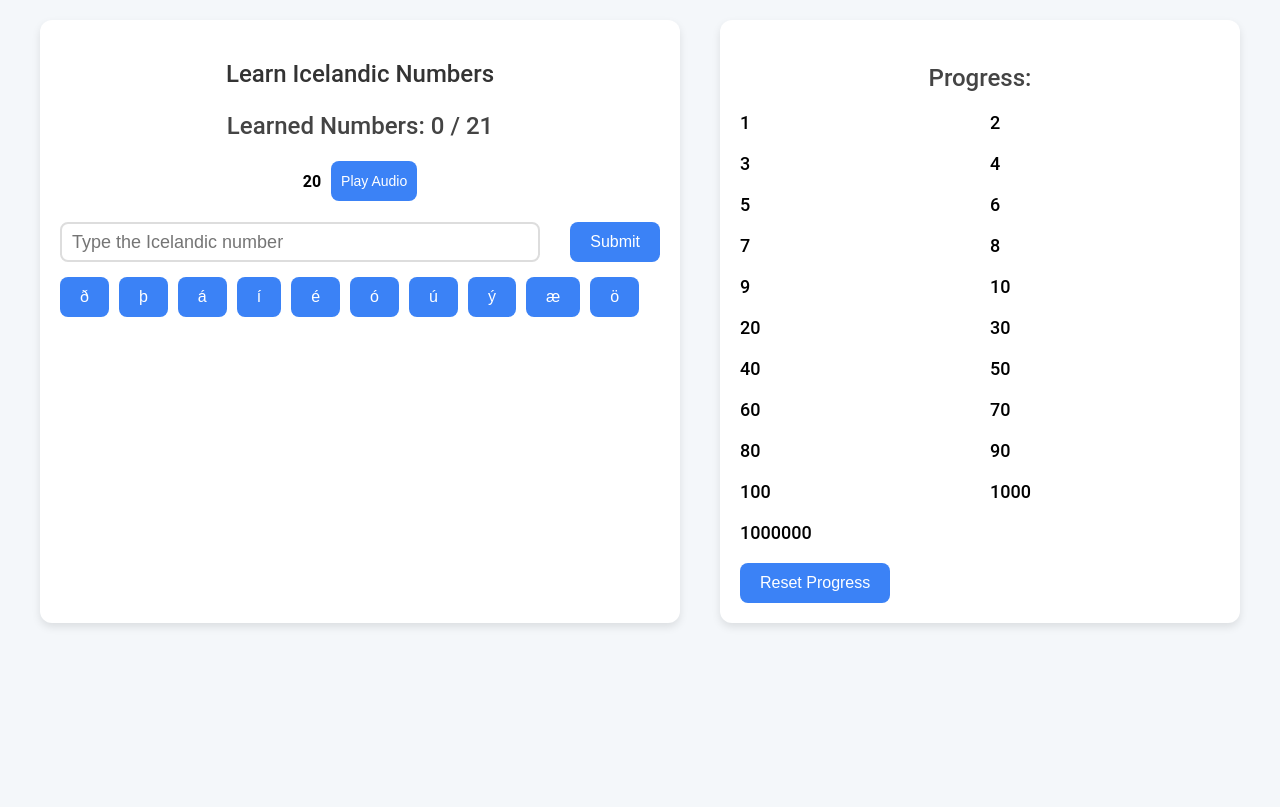
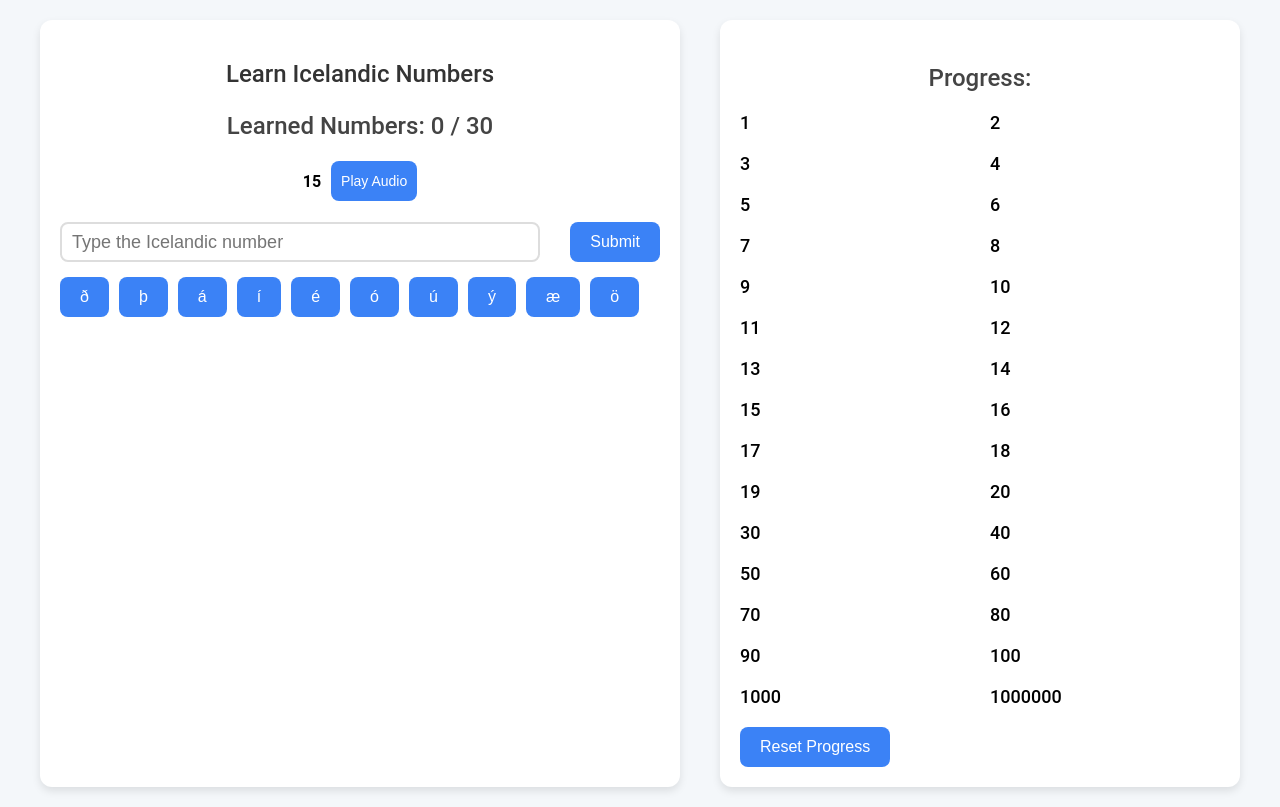
Before and after one commit to saymynamesaymyname/icelandicnumbers, a React (Create React App) app: page / in a window 1280 px wide. Built offline with nearby package versions, Linux system fonts and the light colour scheme.

Commit message:
commit chanes

```diff
--- a/src/App2.js
+++ b/src/App2.js
@@ -12,6 +12,15 @@ const numbers = [
   { "number": 8, "icelandic": "átta" },
   { "number": 9, "icelandic": "níu" },
   { "number": 10, "icelandic": "tíu" },
+  { "number": 11, "icelandic": "ellefu" },
+  { "number": 12, "icelandic": "tólf" },
+  { "number": 13, "icelandic": "þrettán" },
+  { "number": 14, "icelandic": "fjórtán" },
+  { "number": 15, "icelandic": "fimmtán" },
+  { "number": 16, "icelandic": "sextán" },
+  { "number": 17, "icelandic": "sj seventeen" },
+  { "number": 18, "icelandic": "áttatán" },
+  { "number": 19, "icelandic": "níután" },
   { "number": 20, "icelandic": "tuttugu" },
   { "number": 30, "icelandic": "þrjátíu" },
   { "number": 40, "icelandic": "fjörutíu" },
```
